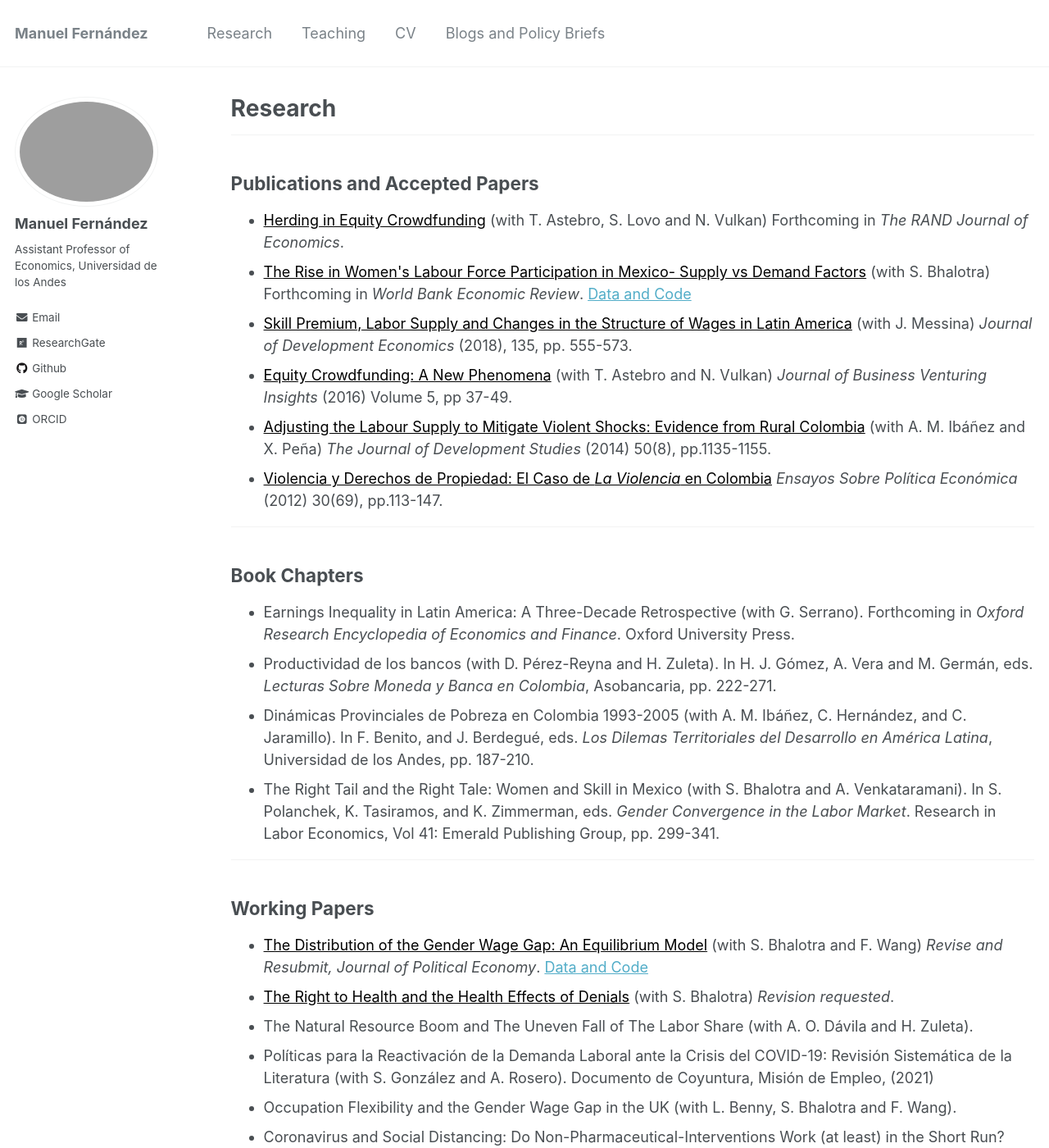
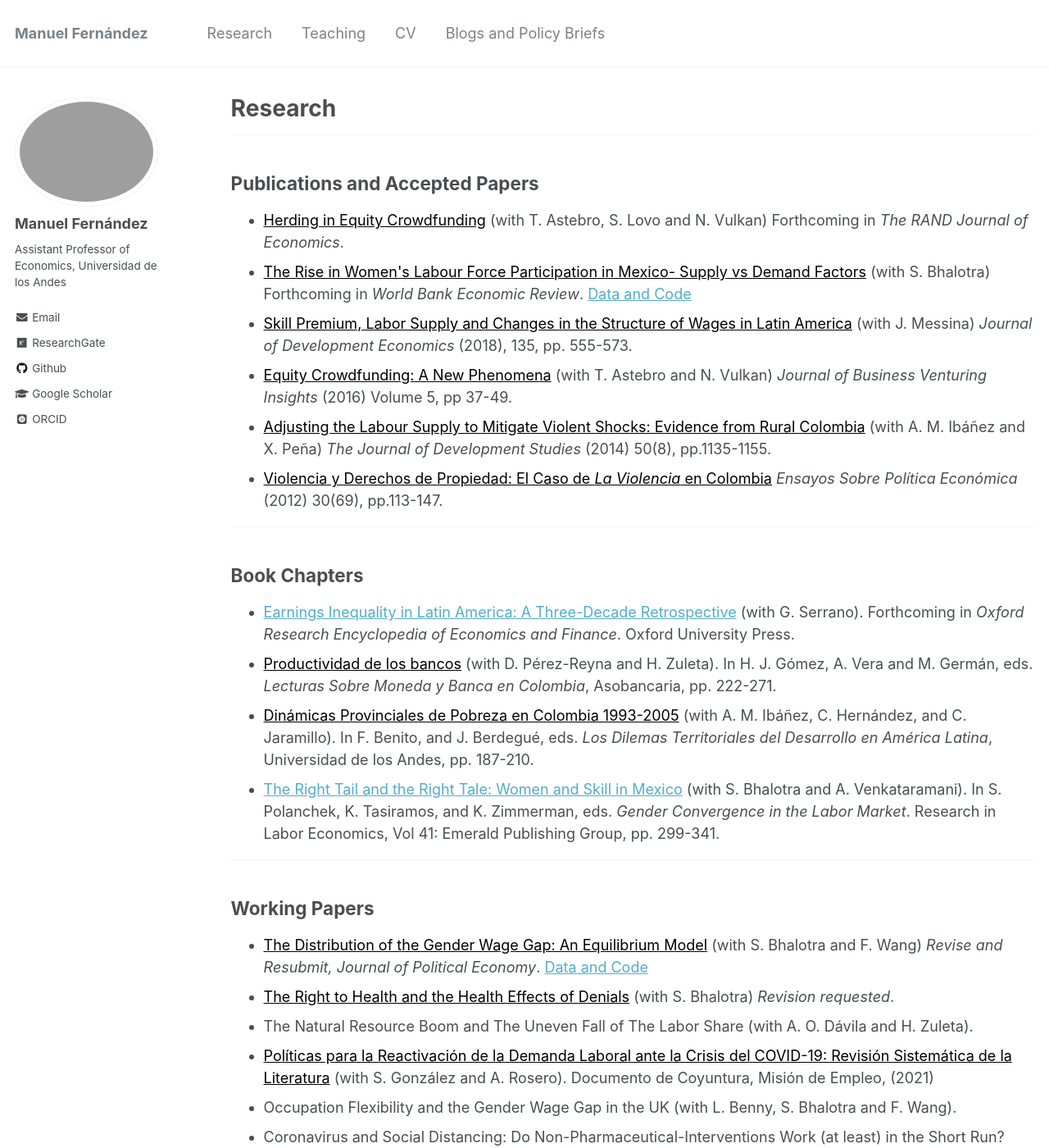
Before and after one commit to man-fern/man-fern.github.io, a Jekyll site: the page built from _pages/research.md, in a window 1280 px wide and 1400 px high. Shown: the whole window at 82% size. Built offline with Jekyll 4.4.1, drawn with Linux system fonts in a browser that asks for light colours; some web fonts are replaced.

Commit message:
Web-page

```diff
--- a/_pages/research.md
+++ b/_pages/research.md
@@ -21,10 +21,10 @@ redirect_from:
 
 ## Book Chapters
 
-* Earnings Inequality in Latin America: A Three-Decade Retrospective (with G. Serrano). Forthcoming in *Oxford Research Encyclopedia of Economics and Finance*. Oxford University Press.
-* Productividad de los bancos  (with D. Pérez-Reyna and H. Zuleta). In H. J. Gómez, A. Vera and M. Germán, eds. *Lecturas Sobre Moneda y Banca en Colombia*, Asobancaria, pp. 222-271.
-* Dinámicas Provinciales de Pobreza en Colombia 1993-2005 (with A. M.  Ibáñez, C. Hernández, and C. Jaramillo). In F. Benito, and J. Berdegué, eds. *Los Dilemas Territoriales del Desarrollo en América Latina*, Universidad de los Andes, pp. 187-210.
-* The Right Tail and the Right Tale: Women and Skill in Mexico (with S. Bhalotra and A. Venkataramani). In S. Polanchek, K. Tasiramos, and K. Zimmerman, eds. *Gender Convergence in the Labor Market*. Research in Labor Economics, Vol 41: Emerald Publishing Group, pp. 299-341.
+* [Earnings Inequality in Latin America: A Three-Decade Retrospective](/files/Fernandez-Serrano-Earnings-inequality-in-Latin America-A-three-decade-retrospective.pdf) (with G. Serrano). Forthcoming in *Oxford Research Encyclopedia of Economics and Finance*. Oxford University Press.
+* [Productividad de los bancos](/files/Lecturas-Sobre-Moneda-y-Banca-en-Colombia-2022.pdf){: style="color:black; text-decoration: underline;"} (with D. Pérez-Reyna and H. Zuleta). In H. J. Gómez, A. Vera and M. Germán, eds. *Lecturas Sobre Moneda y Banca en Colombia*, Asobancaria, pp. 222-271.
+* [Dinámicas Provinciales de Pobreza en Colombia 1993-2005](/files/Fernandez-Hernandez-Ibanez-Jaramillo-Dinamicas-provinciales-pobreza-Colombia.pdf){: style="color:black; text-decoration: underline;"} (with A. M.  Ibáñez, C. Hernández, and C. Jaramillo). In F. Benito, and J. Berdegué, eds. *Los Dilemas Territoriales del Desarrollo en América Latina*, Universidad de los Andes, pp. 187-210.
+* [The Right Tail and the Right Tale: Women and Skill in Mexico](/files/Bhalotra-Fernandez-Right-tail-and-the-right-tale.pdf) (with S. Bhalotra and A. Venkataramani). In S. Polanchek, K. Tasiramos, and K. Zimmerman, eds. *Gender Convergence in the Labor Market*. Research in Labor Economics, Vol 41: Emerald Publishing Group, pp. 299-341.
 
 <hr>
 
@@ -33,6 +33,6 @@ redirect_from:
 * [The Distribution of the Gender Wage Gap: An Equilibrium Model](/files/Bhalotra-Fernandez-Wang-FLFP-eq-model.pdf){: style="color:black; text-decoration: underline;"} (with S. Bhalotra and F. Wang) *Revise and Resubmit, Journal of Political Economy*. [Data and Code](https://fanwangecon.github.io/PrjLabEquiBFW/)
 * [The Right to Health and the Health Effects of Denials](/files/Bhalotra-Fernandez-right-to-health.pdf){: style="color:black; text-decoration: underline;"} (with S. Bhalotra) *Revision requested*.
 * The Natural Resource Boom and The Uneven Fall of The Labor Share (with A. O. Dávila and H. Zuleta).
-* Políticas para la Reactivación de la Demanda Laboral ante la Crisis del COVID-19: Revisión Sistemática de la Literatura (with S. González and A. Rosero). Documento de Coyuntura, Misión de Empleo, (2021)
+* [Políticas para la Reactivación de la Demanda Laboral ante la Crisis del COVID-19: Revisión Sistemática de la Literatura](/files/Fernandez-Gonzalez-Rosero-Reactivacion-demanda-laboral.pdf]){: style="color:black; text-decoration: underline;"} (with S. González and A. Rosero). Documento de Coyuntura, Misión de Empleo, (2021)
 * Occupation Flexibility and the Gender Wage Gap in the UK (with L. Benny, S. Bhalotra and F. Wang).
 * Coronavirus and Social Distancing: Do Non-Pharmaceutical-Interventions Work (at least) in the Short Run? (with D. Bardey  and A. Gravel).
```
Also changed, not shown: 4 other files.
